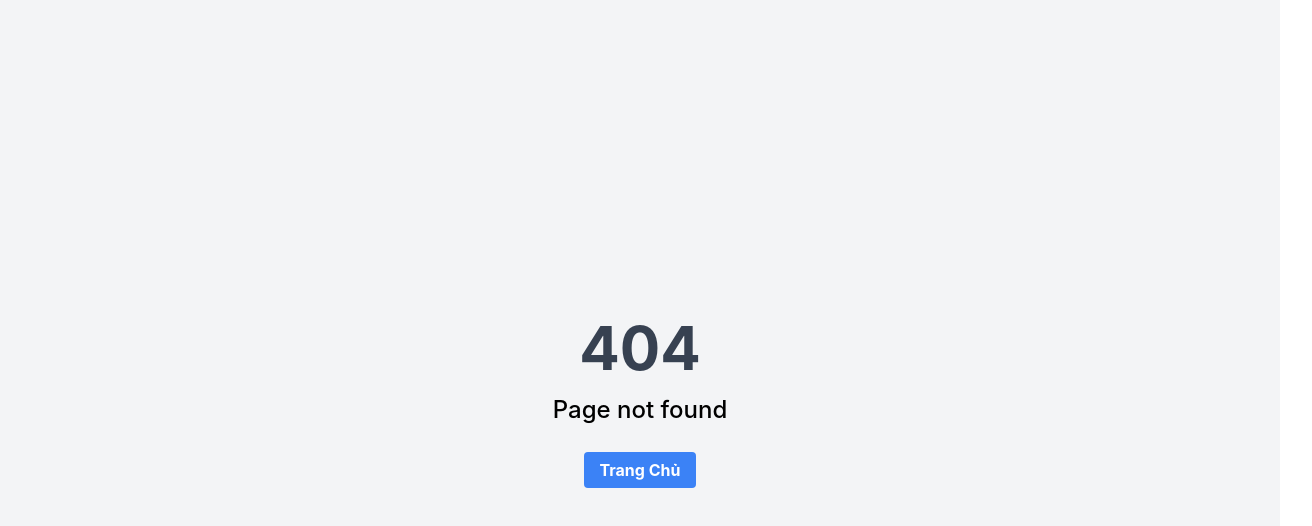
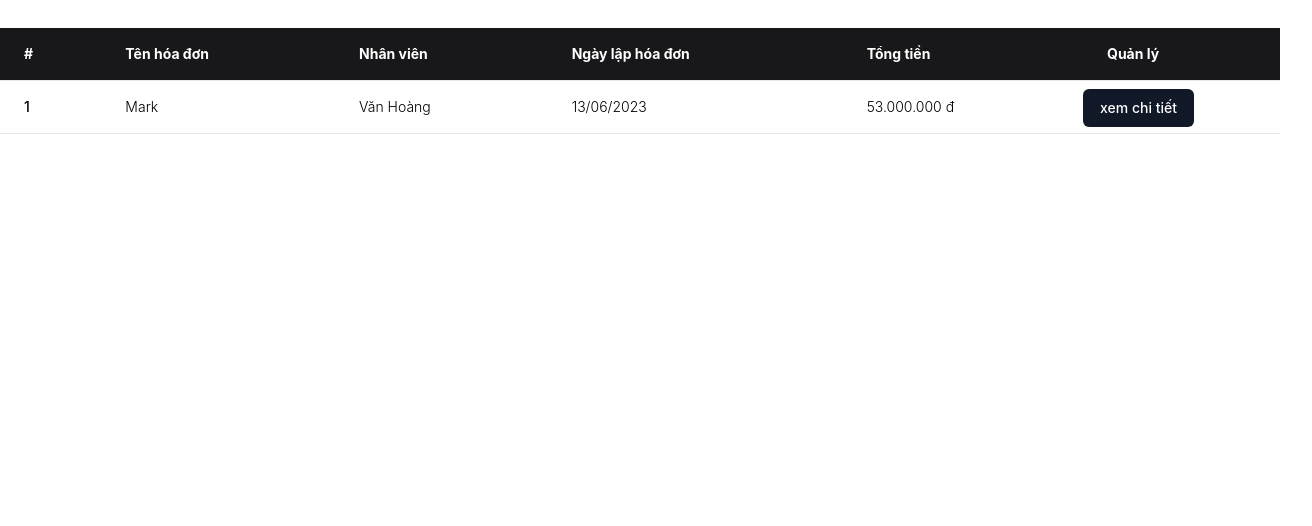
Before and after one commit to nguyenminhtuan238/web-frontend, a React (Create React App) app: page /hoadon in a window 1280 px wide. Before the commit this address had no page. Shown: the top 526 px of the page, 1312 px wide, since content can reach past the window. Built offline with nearby package versions, Linux system fonts and the light colour scheme.

Commit message:
update hoadon & chitiethd

```diff
--- a/src/App.js
+++ b/src/App.js
@@ -15,6 +15,8 @@ import UpdateBlog from './components/admin/update';
 import Baiviet from './components/baiviet';
 import LoginAdminComponet from './components/admin/login_admin';
 import Post from './components/post';
+import Hoadon from './components/hoadon';
+import Chitiethd from './components/chitiethd';
 function App() {
   return (
     <div className="App">
@@ -49,6 +51,8 @@ function App() {
             <Route path="/post" element={<Post />}></Route>
             <Route path="/product" element={<ProductsPage />}></Route>
             <Route path="/update" element={<UpdateBlog />}></Route>
+            <Route path="/hoadon" element={<Hoadon />}></Route>
+            <Route path="/chitiethd" element={<Chitiethd />}></Route>
             <Route path="/admin/login" element={<LoginAdminComponet />}></Route>
             <Route path="/update/:id" element={<UpdateBlog />}></Route>
           </Routes>
--- /dev/null
+++ b/src/components/chitiethd.js
@@ -0,0 +1,39 @@
+import React from "react";
+
+
+function Chitiethd(){
+    return(
+        <div class="py-5 flex flex-col">
+            <div class="overflow-x-auto sm:-mx-6 lg:-mx-8">
+                <div class="inline-block min-w-full py-2 sm:px-6 lg:px-8">
+                <div class="overflow-hidden">
+                    <table class="min-w-full text-left text-sm font-light w-5 overflow-hidden">
+                    <thead class="bg-zinc-900 text-white border-b font-medium dark:border-neutral-500">
+                        <tr className="px-4 py-6">
+                            <th scope="col" class="px-4 py-4">#</th>
+                            <th scope="col" class="px-4 py-4">Tên sản phẩm</th>
+                            <th scope="col" class="px-4 py-4">Địa chỉ</th>
+                            <th scope="col" class="px-4 py-4">Ngày mua hàng</th>
+                            <th scope="col" class="px-4 py-4">Số lượng</th>
+                            <th scope="col" class="px-4 py-4">Giá tiền</th>
+                        </tr>
+                    </thead>
+                    <tbody>
+                        <tr class="border-b dark:border-neutral-500">
+                            <td class="whitespace-nowrap px-4 py-4 font-medium">1</td>
+                            <td class="whitespace-nowrap px-4 py-4">Nấm mối đen</td>
+                            <td class="whitespace-nowrap px-4 py-4">3/2 Xuân Khánh Ninh Kiều Cần Thơ</td>
+                            <td class="whitespace-nowrap px-4 py-4">13/06/2023</td>
+                            <td class="whitespace-nowrap px-4 py-4">23</td>
+                            <td class="whitespace-nowrap px-4 py-4">2.000.000đ</td>
+                        </tr>
+                    </tbody>
+                    </table>
+                </div>
+                </div>
+            </div>
+        </div>
+    )
+}
+
+export default Chitiethd;
--- /dev/null
+++ b/src/components/hoadon.js
@@ -0,0 +1,46 @@
+import React from "react";
+
+
+function Hoadon(){
+
+
+    return(
+        <div class="py-5 flex flex-col">
+            <div class="overflow-x-auto sm:-mx-6 lg:-mx-8">
+                <div class="inline-block min-w-full py-2 sm:px-6 lg:px-8">
+                <div class="overflow-hidden">
+                    <table class="min-w-full text-left text-sm font-light w-5 overflow-hidden">
+                    <thead class="bg-zinc-900 text-white border-b font-medium dark:border-neutral-500">
+                        <tr className="px-4 py-6">
+                            <th scope="col" class="px-6 py-4">#</th>
+                            <th scope="col" class="px-6 py-4">Tên hóa đơn</th>
+                            <th scope="col" class="px-6 py-4">Nhân viên</th>
+                            <th scope="col" class="px-6 py-4">Ngày lập hóa đơn</th>
+                            <th scope="col" class="px-6 py-4">Tổng tiền</th>
+                            <th scope="col" class="px-6 py-4">Quản lý</th>
+                        </tr>
+                    </thead>
+                    <tbody>
+                        <tr class="border-b dark:border-neutral-500">
+                            <td class="whitespace-nowrap px-6 py-4 font-medium">1</td>
+                            <td class="whitespace-nowrap px-6 py-4">Mark</td>
+                            <td class="whitespace-nowrap px-6 py-4">Văn Hoàng</td>
+                            <td class="whitespace-nowrap px-6 py-4">13/06/2023</td>
+                            <td class="whitespace-nowrap px-6 py-4">53.000.000 đ</td>
+                            <button
+                                type="submit"
+                                className="py-2 px-4 border border-transparent text-sm font-medium rounded-md text-white bg-gray-900 hover:bg-gray-900  mt-2 focus:outline-none focus:ring-2 focus:ring-offset-2 focus:ring-indigo-500"
+                              >
+                                xem chi tiết
+                              </button>
+                        </tr>
+                    </tbody>
+                    </table>
+                </div>
+                </div>
+            </div>
+        </div>
+    )
+}
+
+export default Hoadon;
--- a/src/components/layout/search.js
+++ b/src/components/layout/search.js
@@ -4,6 +4,8 @@ import { Link } from 'react-router-dom';
 import { search } from '../../store/products';
 import { useEffect, useState } from 'react';
 import { unwrapResult } from '@reduxjs/toolkit';
+
+
 const Search = () => {
   const dispatch = useDispatch();
   const [values,setvalues]=useState("")
@@ -99,7 +101,10 @@ const Search = () => {
         {
           gets.length===0?"Không thể tìm kiếm": <ul className="list-disc">
         {gets.map((item) => (
-          <li key={item.id}>{item.name}</li>
+          <Link to={`SP/chitietsp/${item.sku}`} className="py-4 px-2  text-blue-600 hover:text-black"key={item.id}>
+            {item.name}
+            <hr className="mt-6"></hr>
+          </Link>
         ))}
       </ul>
         }
--- a/src/components/post.js
+++ b/src/components/post.js
@@ -6,7 +6,7 @@ function Post() {
   const [l, setl] = useState(true);
   useEffect(() => {
     axios
-      .get(`http://192.168.1.9:5000/blog/detail/9`)
+      .get(`http://192.168.1.9:5000/blog/list`)
       .then((response) => {
         console.log(response.data);
         setPost(response.data.result);
@@ -24,20 +24,27 @@ function Post() {
         'lỗi'
       ) : (
         <div className="grid grid-cols-3 gap-4 ">
-          <div>
+          {post.map((post)=>
+          <div key={post.id}>
             <img
               className="mb-2 object-fill h-[200px] w-[400px]"
               src={
                 'http://192.168.1.9/magento2/pub/media/catalog/blog/' +
-                post[0].img
+                post.img
               }
               alt="Ảnh minh họa"
             />
-            <p className="mx-5 text-gray-700 text-sm">{new Date(post[0].created_at).getDay()}</p>
+            <p className="mx-5 text-gray-700 text-sm">
+              {new Date(post.created_at).toLocaleDateString('vi-VN',{
+                day: '2-digit',
+                month: '2-digit',
+                year: 'numeric',
+            })}</p>
             <p className="mx-5 text-base font-medium line-clamp-2">
-              {post[0].content}
+              {post.content}
             </p>
           </div>
+          )}
         </div>
       )}
     </div>
```
